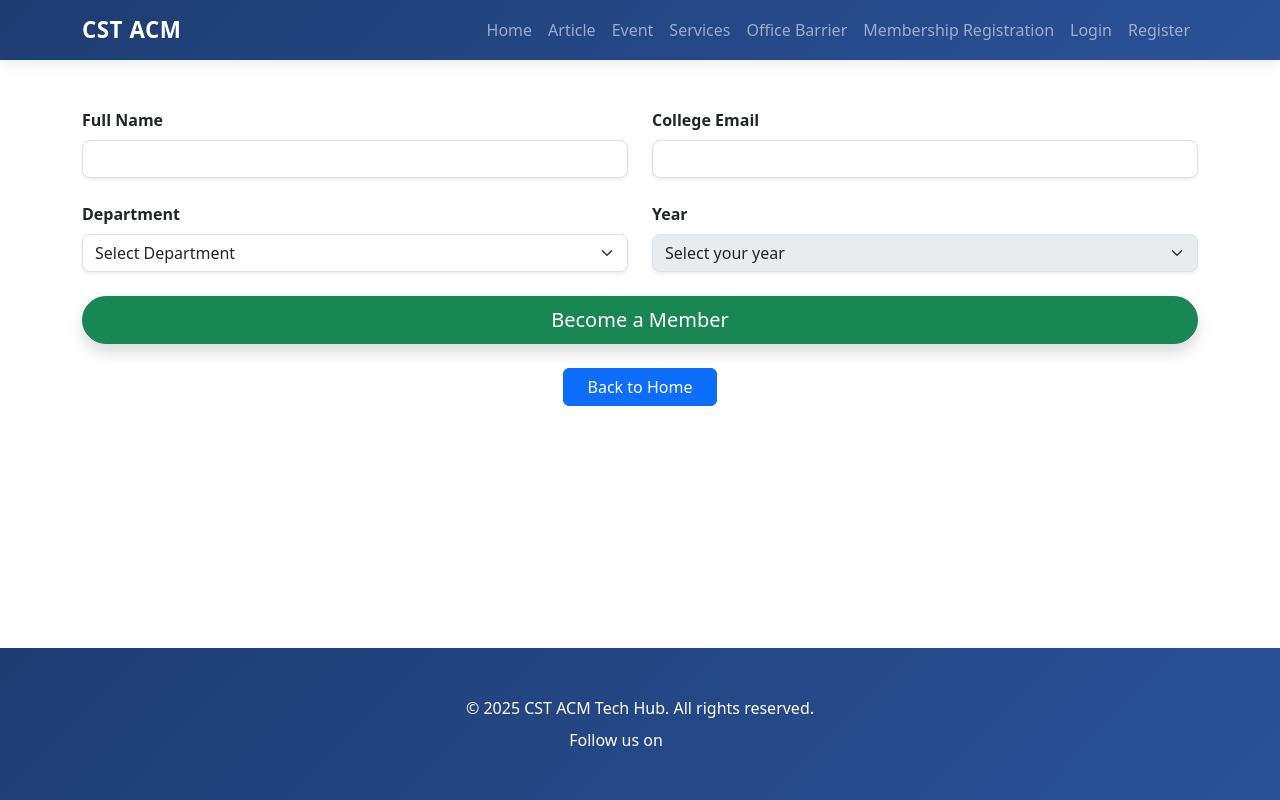
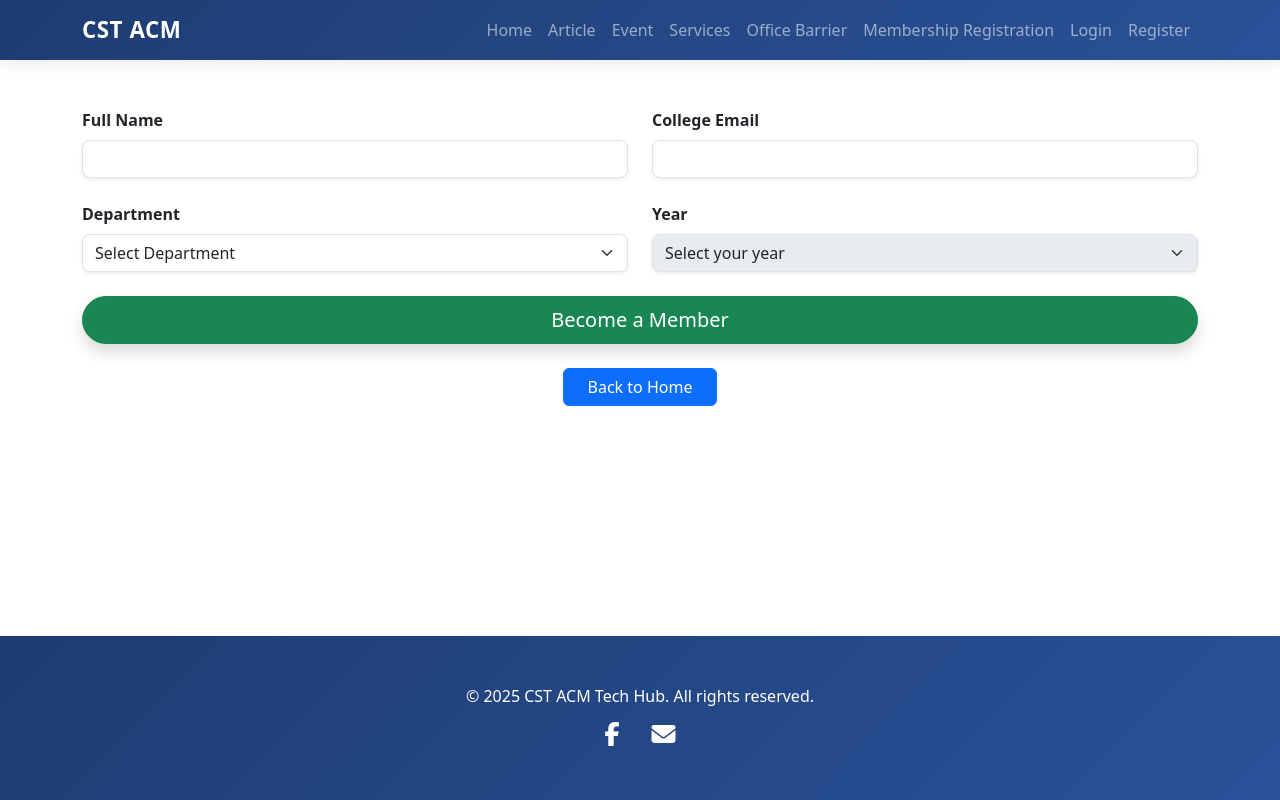
Before and after one commit to TashiSeldon/miniproject-two, a Next.js app: page /student/membershipregistration in a window 1280 px wide. Built offline with nearby package versions, Linux system fonts and the light colour scheme.

Commit message:
feat: add Font Awesome icons and update footer social links

```diff
--- a/src/app/component/footer/page.js
+++ b/src/app/component/footer/page.js
@@ -7,33 +7,38 @@ const Footer = () => (
   >
     <div className="container text-center">
       <p className="mb-2">&copy; {new Date().getFullYear()} CST ACM Tech Hub. All rights reserved.</p>
-      <p className="mb-0">
-        Follow us on{' '}
+      <div className="social-links">
         <a
-          href="https://twitter.com"
+          href="https://www.facebook.com/rubacmchapter"
           target="_blank"
           rel="noopener noreferrer"
-          className="text-white hover-white mx-2"
-        >
-          <i className="fab fa-twitter"></i>
-        </a>
-        <a
-          href="https://facebook.com"
-          target="_blank"
-          rel="noopener noreferrer"
-          className="text-white hover-white mx-2"
+          className="text-white mx-3"
+          style={{
+            fontSize: '1.5rem',
+            textDecoration: 'none',
+            transition: 'all 0.3s ease'
+          }}
+          onMouseOver={(e) => e.currentTarget.style.transform = 'scale(1.2)'}
+          onMouseOut={(e) => e.currentTarget.style.transform = 'scale(1)'}
         >
           <i className="fab fa-facebook-f"></i>
         </a>
         <a
-          href="https://linkedin.com"
+          href="mailto:acmstudentchapter.cst@rub.edu.bt"
           target="_blank"
           rel="noopener noreferrer"
-          className="text-white hover-white mx-2"
+          className="text-white mx-3"
+          style={{
+            fontSize: '1.5rem',
+            textDecoration: 'none',
+            transition: 'all 0.3s ease'
+          }}
+          onMouseOver={(e) => e.currentTarget.style.transform = 'scale(1.2)'}
+          onMouseOut={(e) => e.currentTarget.style.transform = 'scale(1)'}
         >
-          <i className="fab fa-linkedin-in"></i>
+          <i className="fas fa-envelope"></i>
         </a>
-      </p>
+      </div>
     </div>
   </footer>
 );
--- a/src/app/layout.js
+++ b/src/app/layout.js
@@ -13,11 +13,14 @@ export default function RootLayout({ children }) {
           href="https://cdn.jsdelivr.net/npm/bootstrap@5.3.0/dist/css/bootstrap.min.css"
           rel="stylesheet"
         />
+        <link
+          rel="stylesheet"
+          href="https://cdnjs.cloudflare.com/ajax/libs/font-awesome/6.5.1/css/all.min.css"
+        />
         <script
           src="https://cdn.jsdelivr.net/npm/bootstrap@5.3.0/dist/js/bootstrap.bundle.min.js"
           defer
         ></script>
-        <title>Your Site Title</title>
       </head>
       <body style={{ minHeight: '100vh', display: 'flex', flexDirection: 'column' }}>
         <AuthProvider>
```
